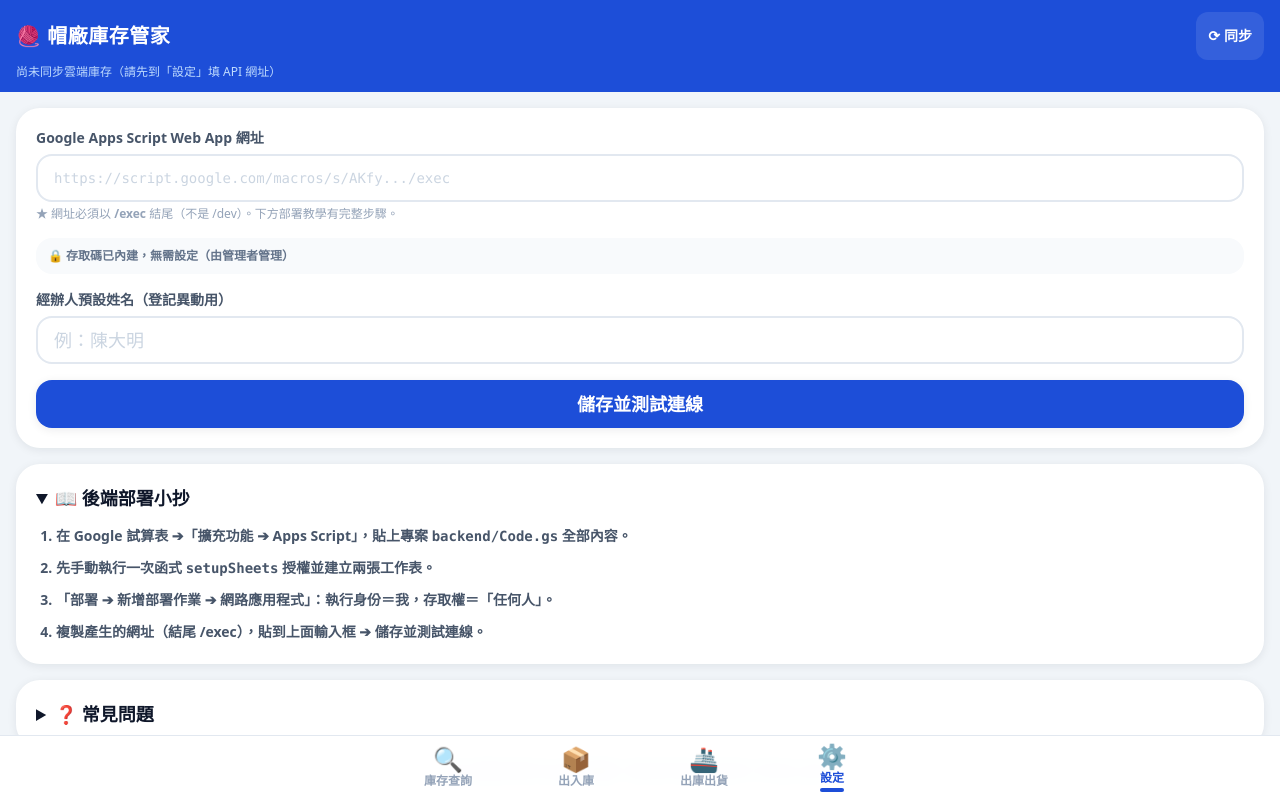
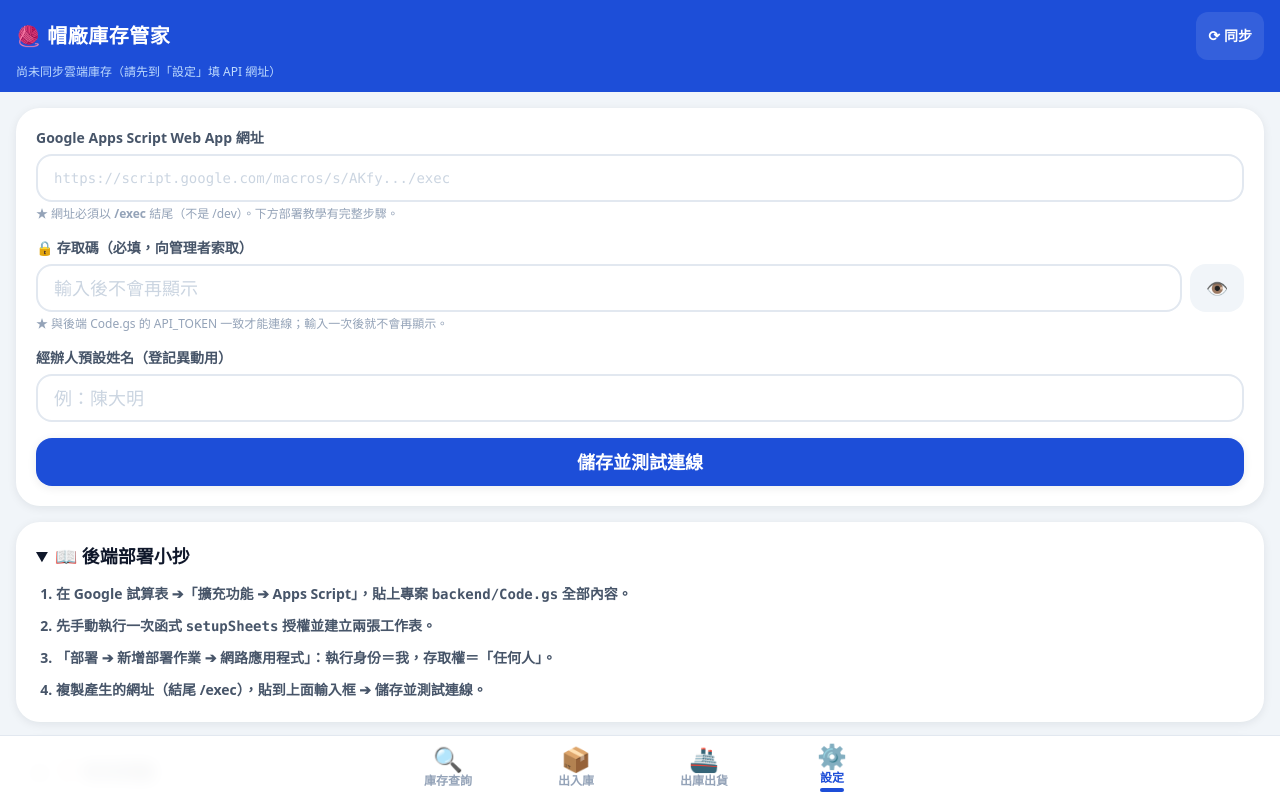
Before and after one commit to chuhangching-oss/Hat-stock, a React (Vite) app: page / in a window 1280 px wide. Both pictures are taken after a click on the button "前往設定". Built offline with nearby package versions, Linux system fonts and the light colour scheme.

Commit message:
存取碼改為首次必填（米字號遮蔽）輸入後隱藏，後端換碼自動失效引導重輸

```diff
--- a/src/api.js
+++ b/src/api.js
@@ -18,14 +18,11 @@ export function setGasUrl(url) {
 }
 
 /** 存取碼（與 Code.gs 的 API_TOKEN 相同時才可通）
- *  🔒 2026-11 起「內建」存取碼：一般人不需要填、也看不到（設定頁已隱藏）；
- *  僅 HC/MAIN 可在設定頁自訂覆寫（對應後端 API_TOKEN 輪替）。 */
-const DEFAULT_TOKEN = 'GU3132';
-
+ *  🔒 第一次進 App 時輸入一次，之後設定頁不再顯示（米字號遮蔽）。
+ *  後端改存取碼（換 API_TOKEN）時，所有請求會回「存取碼錯誤」
+ *  → gasRequest 自動清除已存值 → 設定頁重新出現輸入欄，重填一次即可。 */
 export function getToken() {
-  // 一般使用者一律用內建碼（就算 localStorage 殘留舊值也自動導正）
-  if (!isManager()) return DEFAULT_TOKEN;
-  return localStorage.getItem(TOKEN_KEY) || DEFAULT_TOKEN;
+  return localStorage.getItem(TOKEN_KEY) || '';
 }
 
 export function setToken(token) {
@@ -109,7 +106,13 @@ export async function gasRequest(gasUrl, payload, timeoutMs = 30000) {
     if (!res.ok) throw new Error(`HTTP 錯誤 ${res.status}，請確認 Web App 是否部署正確`);
     const json = await res.json();
     if (!json || json.ok !== true) {
-      throw new Error((json && json.error) || 'API 回應格式錯誤');
+      const msg = (json && json.error) || 'API 回應格式錯誤';
+      // 🔐 後端換過存取碼（或尚未輸入）→ 清除已存值，設定頁會重新出現輸入欄
+      if (msg.includes('存取碼錯誤')) {
+        setToken('');
+        throw new Error('存取碼錯誤：請到「設定」分頁重新輸入存取碼');
+      }
+      throw new Error(msg);
     }
     return json.data;
   } catch (e) {
--- a/src/components/SettingsTab.jsx
+++ b/src/components/SettingsTab.jsx
@@ -7,28 +7,32 @@ import {
   getToken,
   setToken,
   testConnection,
-  isManager,
 } from '../api';
 
 /**
  * 分頁 3：設定
  * - Apps Script Web App 網址（存在手機 localStorage）
- * - 存取碼：🔒 已內建，僅 HC/MAIN 可查看／覆寫（一般使用者不顯示此欄）
+ * - 🔒 存取碼：第一次進 App 必填（米字號遮蔽）；存好即隱藏；
+ *   後端改存取碼時請求會失敗並自動清除 → 此頁重新出現輸入欄
  * - 經辦人預設姓名
  * - 連線測試
  */
 export default function SettingsTab({ showToast, onSaved }) {
-  const manager = isManager();
   const [url, setUrl] = useState(getGasUrl());
   const [name, setName] = useState(getOperator());
   const [token, setTok] = useState(getToken());
-  const [showToken, setShowToken] = useState(false); // 存取碼遮蔽切換（僅 HC/MAIN）
+  const [editingToken, setEditingToken] = useState(!getToken()); // 沒存過＝要輸入
+  const [showToken, setShowToken] = useState(false); // 米字號遮蔽切換
   const [testing, setTesting] = useState(false);
 
   async function handleSave() {
+    if (editingToken && !token.trim()) {
+      return showToast('❌ 請先輸入存取碼（向管理者索取）', 'error');
+    }
     setGasUrl(url);
     setOperator(name);
-    if (manager) setToken(token); // 一般人固定用內建存取碼，不寫入 localStorage
+    setToken(token);
+    setEditingToken(false); // 存好即隱藏
     showToast('已儲存設定');
     setTesting(true);
     try {
@@ -37,6 +41,8 @@ export default function SettingsTab({ showToast, onSaved }) {
       onSaved && onSaved();
     } catch (e) {
       showToast(`❌ 連線失敗：${e.message}`, 'error');
+      // 連線失敗若是存取碼問題（已被 gasRequest 清除），重新展開輸入欄
+      if (!getToken()) setEditingToken(true);
     } finally {
       setTesting(false);
     }
@@ -57,14 +63,14 @@ export default function SettingsTab({ showToast, onSaved }) {
             ★ 網址必須以 <b>/exec</b> 結尾（不是 /dev）。下方部署教學有完整步驟。
           </p>
         </div>
-        {manager ? (
+        {editingToken ? (
           <div>
-            <label className="field-label">存取碼（對應後端 API_TOKEN；僅 HC/MAIN 可見）</label>
+            <label className="field-label">🔒 存取碼（必填，向管理者索取）</label>
             <div className="flex gap-2">
               <input
                 className="field-input flex-1"
                 type={showToken ? 'text' : 'password'}
-                placeholder="與後端 Code.gs 的 API_TOKEN 一致"
+                placeholder="輸入後不會再顯示"
                 value={token}
                 onChange={(e) => setTok(e.target.value)}
               />
@@ -77,12 +83,23 @@ export default function SettingsTab({ showToast, onSaved }) {
               </button>
             </div>
             <p className="mt-1 text-xs text-slate-400">
-              ★ 一般使用者的存取碼已內建，此欄只在後端輪替存取碼時才需要動。
+              ★ 與後端 Code.gs 的 API_TOKEN 一致才能連線；輸入一次後就不會再顯示。
             </p>
           </div>
         ) : (
-          <div className="rounded-2xl bg-slate-50 px-3 py-2.5 text-xs font-bold text-slate-500">
-            🔒 存取碼已內建，無需設定（由管理者管理）
+          <div className="flex items-center justify-between rounded-2xl bg-slate-50 px-3 py-2.5">
+            <span className="text-xs font-bold text-slate-500">🔒 存取碼已設定（●●●●，不再顯示）</span>
+            <button
+              onClick={() => {
+                setToken('');
+                setTok('');
+                setEditingToken(true);
+                setShowToken(false);
+              }}
+              className="shrink-0 rounded-xl bg-slate-200 px-3 py-1.5 text-xs font-extrabold text-slate-600 transition active:bg-slate-300"
+            >
+              重新輸入
+            </button>
           </div>
         )}
         <div>
```
